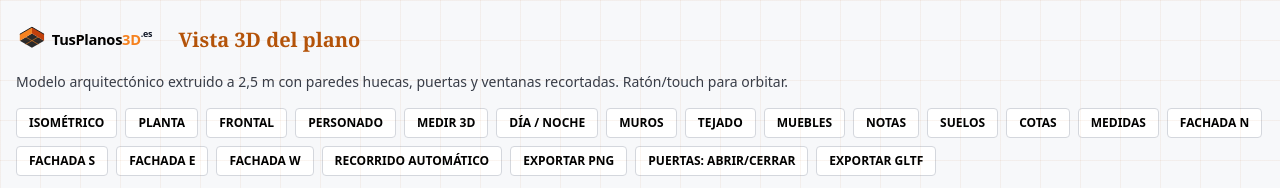
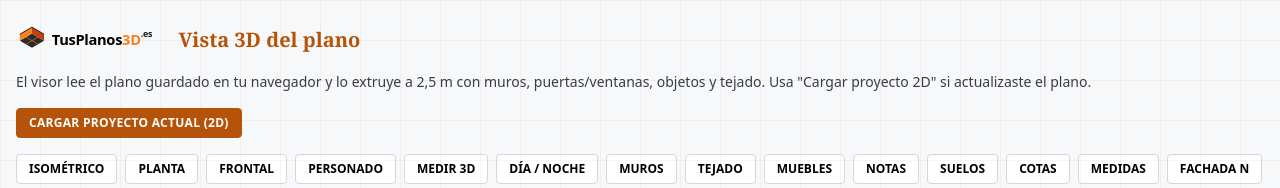
Before and after one commit to montyxace-sys/pnanos3d, a Next.js app: page /vista-3d in a window 1280 px wide. Shown: the top 188 px of the page. Built offline with nearby package versions, Linux system fonts and the light colour scheme; no server answers.

Commit message:
feat: boton cargar proyecto actual en vista 3D

```diff
--- a/src/components/plano/Plan3D.tsx
+++ b/src/components/plano/Plan3D.tsx
@@ -733,8 +733,16 @@ controls.autoRotate = false;
         <h1 className="text-xl font-bold text-accent">Vista 3D del plano</h1>
       </header>
       <p className="mb-4 text-sm text-muted">
-        Modelo arquitectónico extruido a 2,5 m con paredes huecas, puertas y ventanas recortadas. Ratón/touch para orbitar.
+        El visor lee el plano guardado en tu navegador y lo extruye a 2,5 m con muros, puertas/ventanas, objetos y tejado. Usa "Cargar proyecto 2D" si actualizaste el plano.
       </p>
+      <div className="mb-4 flex flex-wrap gap-2">
+        <button
+          onClick={() => setDoc(loadDoc())}
+          className="rounded border border-accent bg-accent px-3 py-1.5 text-xs font-semibold uppercase tracking-wide text-paper hover:bg-accent/90"
+        >
+          Cargar proyecto actual (2D)
+        </button>
+      </div>
       <div className="mb-4 flex flex-wrap gap-2">
         <button
           onClick={() => {
```
